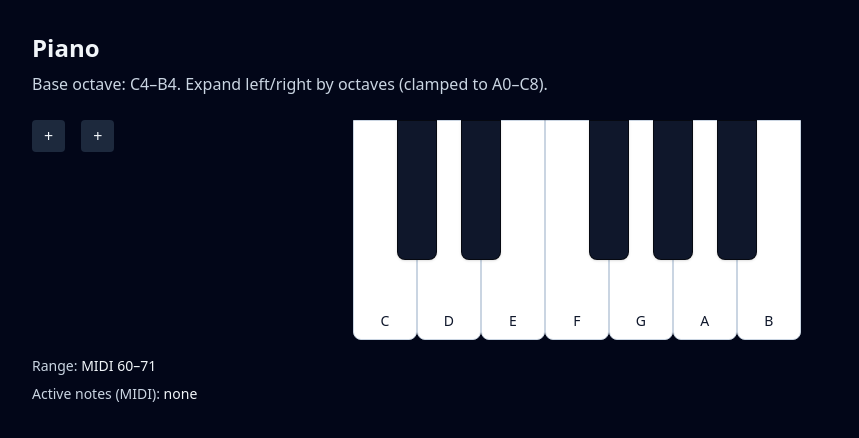
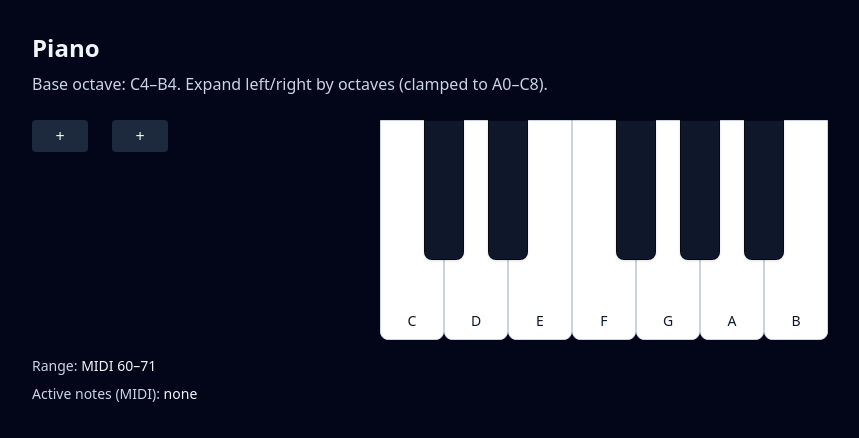
Before and after one commit to graysonrucker/chordcompute, a React (Vite) app in the folder client/: page / in a window 1280 px wide. Shown: the top 438 px of the page, without its empty margins (112-971 px from the left). Built offline with nearby package versions, Linux system fonts and the light colour scheme.

Commit message:
Added pianoLayout lib file

```diff
--- a/client/src/App.jsx
+++ b/client/src/App.jsx
@@ -1,6 +1,7 @@
 // src/App.jsx
 import { useState, useMemo } from "react";
-import Piano, { WHITE_W } from "./components/Piano";
+import Piano from "./components/Piano";
+import { WHITE_W } from "./lib/pianoLayout";
 import FitToWidth from "./components/FitToWidth";
 import KeyboardControls from "./components/KeyboardControls";
 import { useKeyboardRange } from "./hooks/useKeyboardRange";
--- a/client/src/components/KeyboardControls.jsx
+++ b/client/src/components/KeyboardControls.jsx
@@ -1,3 +1,36 @@
+// src/components/KeyboardControls.jsx
+
+function SideControls({
+  canAdd,
+  canRemove,
+  onAdd,
+  onRemove,
+}) {
+  return (
+    <div className="flex flex-col items-center w-14">
+      <button
+        onClick={onAdd}
+        disabled={!canAdd}
+        className="w-full px-3 py-1 rounded bg-slate-800 hover:bg-slate-700 disabled:opacity-40 disabled:cursor-not-allowed transition"
+      >
+        +
+      </button>
+
+      {/* Reserve vertical space even if remove isn't visible */}
+      <div className="mt-2 w-full h-[36px] flex items-center justify-center">
+        {canRemove && (
+          <button
+            onClick={onRemove}
+            className="w-full px-3 py-1 rounded bg-slate-800 hover:bg-slate-700 transition"
+          >
+            −
+          </button>
+        )}
+      </div>
+    </div>
+  );
+}
+
 export default function KeyboardControls({
   leftOctaves,
   rightOctaves,
@@ -9,42 +42,20 @@ export default function KeyboardControls({
   removeRight,
 }) {
   return (
-    <div className="flex items-start gap-4">
-      <div className="flex flex-col items-center">
-        <button
-          onClick={addLeft}
-          disabled={!canAddLeft}
-          className="px-3 py-1 rounded bg-slate-800 hover:bg-slate-700 disabled:opacity-40"
-        >
-          +
-        </button>
-        {leftOctaves > 0 && (
-          <button
-            onClick={removeLeft}
-            className="mt-2 px-3 py-1 rounded bg-slate-800 hover:bg-slate-700"
-          >
-            −
-          </button>
-        )}
-      </div>
+    <div className="flex items-start gap-6 shrink-0">
+      <SideControls
+        canAdd={canAddLeft}
+        canRemove={leftOctaves > 0}
+        onAdd={addLeft}
+        onRemove={removeLeft}
+      />
 
-      <div className="flex flex-col items-center">
-        <button
-          onClick={addRight}
-          disabled={!canAddRight}
-          className="px-3 py-1 rounded bg-slate-800 hover:bg-slate-700 disabled:opacity-40"
-        >
-          +
-        </button>
-        {rightOctaves > 0 && (
-          <button
-            onClick={removeRight}
-            className="mt-2 px-3 py-1 rounded bg-slate-800 hover:bg-slate-700"
-          >
-            −
-          </button>
-        )}
-      </div>
+      <SideControls
+        canAdd={canAddRight}
+        canRemove={rightOctaves > 0}
+        onAdd={addRight}
+        onRemove={removeRight}
+      />
     </div>
   );
 }
--- a/client/src/components/Piano.jsx
+++ b/client/src/components/Piano.jsx
@@ -1,21 +1,12 @@
-// src/components/Piano.jsx
 import { useMemo } from "react";
-
-const NOTE_NAMES = ["C", "C#", "D", "D#", "E", "F", "F#", "G", "G#", "A", "A#", "B"];
-
-export const WHITE_W = 64;
-const BLACK_W = 40;
-const WHITE_H = 220;
-const BLACK_H = 140;
-
-function pcName(midi) {
-  const pc = ((midi % 12) + 12) % 12;
-  return NOTE_NAMES[pc];
-}
-
-function isWhitePc(pc) {
-  return pc === 0 || pc === 2 || pc === 4 || pc === 5 || pc === 7 || pc === 9 || pc === 11;
-}
+import {
+  WHITE_W,
+  BLACK_W,
+  WHITE_H,
+  BLACK_H,
+  pcName,
+  isWhitePc,
+} from "../lib/pianoLayout";
 
 export default function Piano({
   activeNotes,
--- /dev/null
+++ b/client/src/lib/pianoLayout.js
@@ -0,0 +1,26 @@
+export const WHITE_W = 64;
+export const BLACK_W = 40;
+export const WHITE_H = 220;
+export const BLACK_H = 140;
+
+export const NOTE_NAMES = [
+  "C", "C#", "D", "D#", "E",
+  "F", "F#", "G", "G#", "A", "A#", "B",
+];
+
+export function pcName(midi) {
+  const pc = ((midi % 12) + 12) % 12;
+  return NOTE_NAMES[pc];
+}
+
+export function isWhitePc(pc) {
+  return (
+    pc === 0 ||
+    pc === 2 ||
+    pc === 4 ||
+    pc === 5 ||
+    pc === 7 ||
+    pc === 9 ||
+    pc === 11
+  );
+}
```
